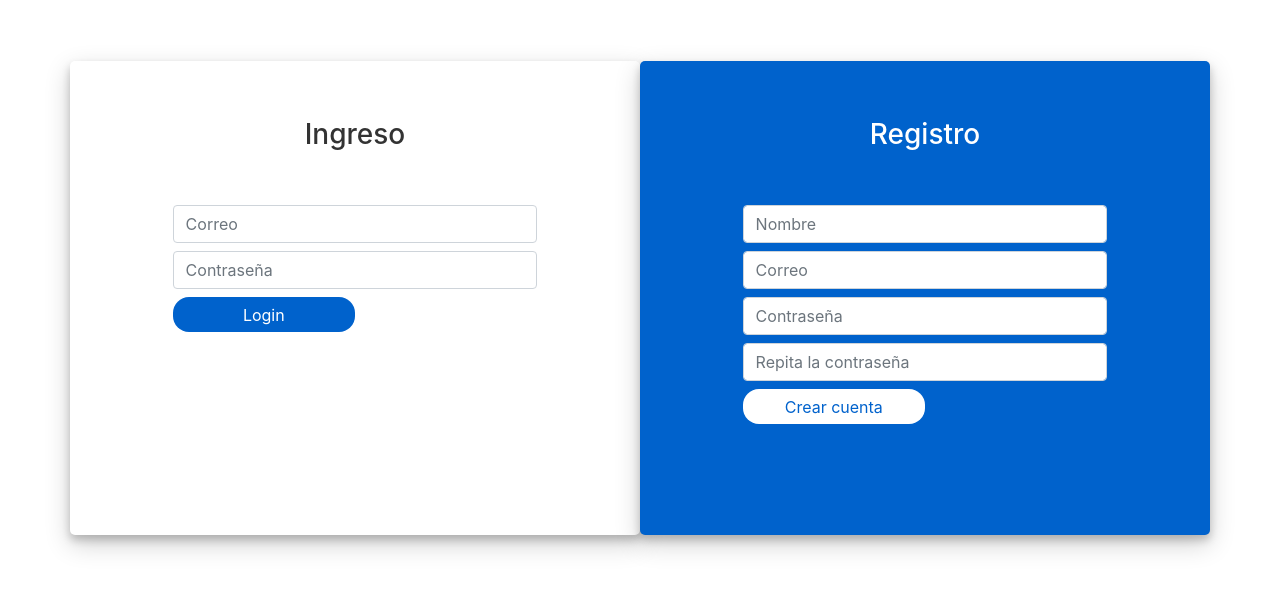
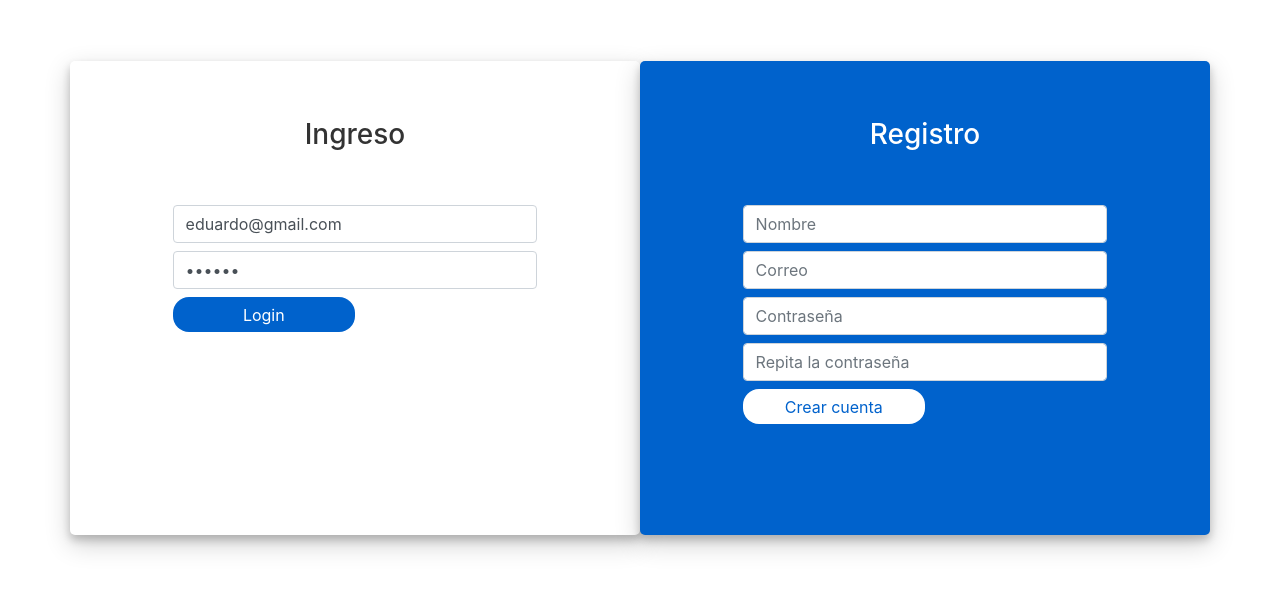
Before and after one commit to ewa1do/React-Course, a React (Vite) app in the folder calendar-app/: page /login in a window 1280 px wide. Shown: the part 131-722 px from the top of the page. Built offline with nearby package versions, Linux system fonts and the light colour scheme.

Commit message:
Disparar la accion de inicio del login de usuario

```diff
--- /dev/null
+++ b/calendar-app/src/actions/auth.js
@@ -0,0 +1,5 @@
+export const startLogin = (email, password) => {
+  return async () => {
+    console.log(email, password);
+  };
+};
--- a/calendar-app/src/components/auth/LoginScreen.jsx
+++ b/calendar-app/src/components/auth/LoginScreen.jsx
@@ -1,18 +1,39 @@
-import React from 'react';
+import { useDispatch } from 'react-redux';
+
+import { useForm } from '../../hooks/useForm';
+import { startLogin } from '../../actions/auth';
 import './login.css';
 
 export const LoginScreen = () => {
+  const dispatch = useDispatch();
+
+  const [formLoginValues, handleLoginInputChange] = useForm({
+    lEmail: 'eduardo@gmail.com',
+    lPassword: '123456',
+  });
+
+  const { lEmail, lPassword } = formLoginValues;
+
+  const handleLogin = (e) => {
+    e.preventDefault();
+
+    dispatch(startLogin(lEmail, lPassword));
+  };
+
   return (
     <div className='container login-container'>
       <div className='row'>
         <div className='col-md-6 login-form-1'>
           <h3>Ingreso</h3>
-          <form>
+          <form onSubmit={handleLogin}>
             <div className='form-group mb-2'>
               <input
                 type='text'
                 className='form-control'
                 placeholder='Correo'
+                name='lEmail'
+                value={lEmail}
+                onChange={handleLoginInputChange}
               />
             </div>
             <div className='form-group mb-2'>
@@ -20,6 +41,9 @@ export const LoginScreen = () => {
                 type='password'
                 className='form-control'
                 placeholder='Contraseña'
+                name='lPassword'
+                value={lPassword}
+                onChange={handleLoginInputChange}
               />
             </div>
             <div className='form-group mb-2'>
--- /dev/null
+++ b/calendar-app/src/hooks/useForm.jsx
@@ -0,0 +1,18 @@
+import { useState } from 'react';
+
+export const useForm = (initialState = {}) => {
+  const [values, setValues] = useState(initialState);
+
+  const reset = () => {
+    setValues(initialState);
+  };
+
+  const handleInputChange = ({ target }) => {
+    setValues({
+      ...values,
+      [target.name]: target.value,
+    });
+  };
+
+  return [values, handleInputChange, reset];
+};
```
